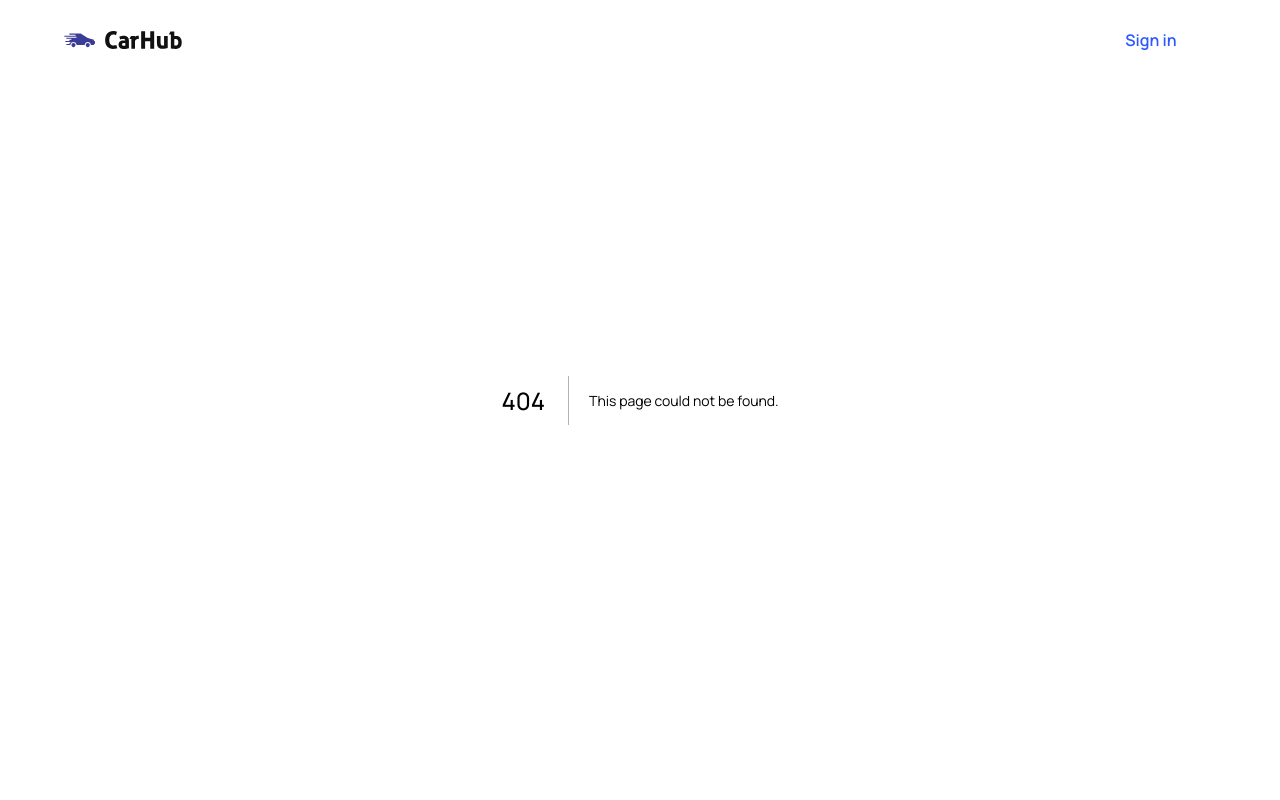
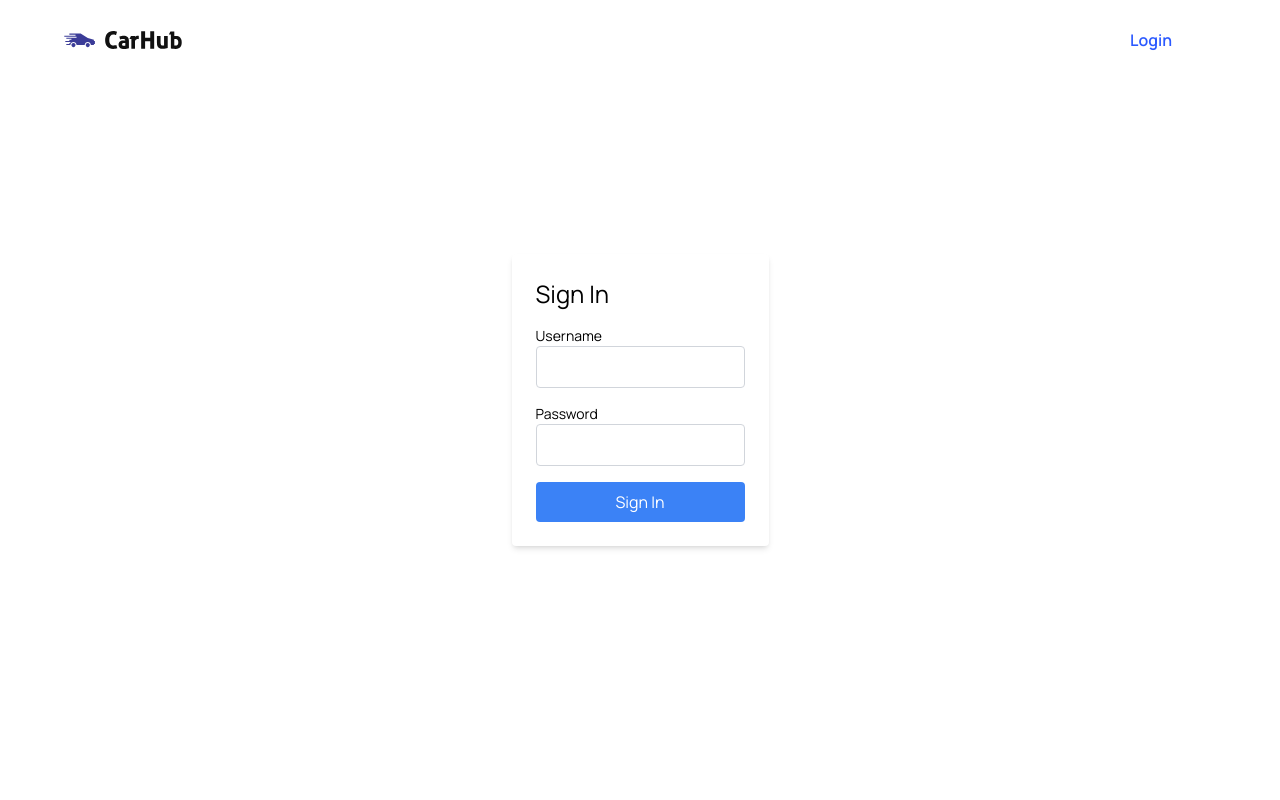
Before and after one commit to HarshSaini3878/flexible-app, a Next.js app: page /auth/signin in a window 1280 px wide. Before the commit this address had no page. Shown: the top 800 px of the page. Built offline with nearby package versions, Linux system fonts and the light colour scheme; no server answers.

Commit message:
not done

```diff
--- a/src/app/api/auth/[...nextauth]/route.ts
+++ b/src/app/api/auth/[...nextauth]/route.ts
@@ -1,7 +1,8 @@
-import NextAuth from "next-auth";
+import NextAuth, { NextAuthOptions } from "next-auth";
 import CredentialsProvider from "next-auth/providers/credentials";
+ // Use bcrypt for password hashing
 
-const handler = NextAuth({
+const authOptions: NextAuthOptions = {
   providers: [
     CredentialsProvider({
       name: "Credentials",
@@ -10,18 +11,22 @@ const handler = NextAuth({
         password: { label: "Password", type: "password" },
       },
       async authorize(credentials) {
+        if (!credentials) {
+          throw new Error("Credentials not provided");
+        }
+
         const { name, password } = credentials;
 
-        // Static data for testing
+        // Static data for testing (replace this with DB query in production)
         const validUser = {
           id: "1",
           name: "harkirat",
           email: "harkirat@gmail.com",
-          password: "test123", // Avoid hardcoding passwords in production!
+          password: "124", // Hashed password (test123)
         };
 
-        // Simple static validation
-        if (username === validUser.name && password === validUser.password) {
+        // Simple static validation (replace with DB user lookup)
+        if (name === validUser.name && password==validUser.password) {
           return {
             id: validUser.id,
             name: validUser.name,
@@ -35,7 +40,27 @@ const handler = NextAuth({
     }),
   ],
   secret: process.env.NEXTAUTH_SECRET,
-});
+  pages: {
+    signIn: "/auth/signin", // You can customize the signin page if needed
+  },
+  callbacks: {
+    async session({ session, token }) {
+      // You can add custom session properties here
+      session.user.id = token.id;
+      return session;
+    },
+    async jwt({ token, user }) {
+      // Save user data to the token when they log in
+      if (user) {
+        token.id = user.id;
+      }
+      return token;
+    },
+  },
+};
+
+// Export handlers for app router
+const handler = NextAuth(authOptions);
 
 export const GET = handler;
 export const POST = handler;
--- /dev/null
+++ b/src/app/auth/signin/page.tsx
@@ -0,0 +1,68 @@
+"use client"; // Ensure this component is client-side to use React hooks
+
+import { signIn } from "next-auth/react";
+import { useState } from "react";
+import { useRouter } from "next/navigation";
+
+const SignInPage = () => {
+  const [username, setUsername] = useState("");
+  const [password, setPassword] = useState("");
+  const [error, setError] = useState("");
+  const router = useRouter();
+
+  const handleSubmit = async (e: React.FormEvent) => {
+    e.preventDefault();
+
+    const result = await signIn("credentials", {
+      redirect: false, // Don't redirect automatically
+      username,
+      password,
+    });
+
+    if (result?.error) {
+      setError("Invalid username or password");
+    } else {
+      // If successful, redirect to home or another page
+      router.push("/"); // Redirect to home page
+    }
+  };
+
+  return (
+    <div className="flex justify-center items-center h-screen">
+      <form onSubmit={handleSubmit} className="bg-white p-6 rounded shadow-md">
+        <h2 className="text-2xl mb-4">Sign In</h2>
+        <div className="mb-4">
+          <label htmlFor="username" className="block text-sm">Username</label>
+          <input
+            type="text"
+            id="username"
+            value={username}
+            onChange={(e) => setUsername(e.target.value)}
+            className="w-full p-2 border border-gray-300 rounded"
+            required
+          />
+        </div>
+        <div className="mb-4">
+          <label htmlFor="password" className="block text-sm">Password</label>
+          <input
+            type="password"
+            id="password"
+            value={password}
+            onChange={(e) => setPassword(e.target.value)}
+            className="w-full p-2 border border-gray-300 rounded"
+            required
+          />
+        </div>
+        {error && <p className="text-red-500 text-sm">{error}</p>}
+        <button
+          type="submit"
+          className="w-full bg-blue-500 text-white py-2 rounded hover:bg-blue-600"
+        >
+          Sign In
+        </button>
+      </form>
+    </div>
+  );
+};
+
+export default SignInPage;
--- a/src/app/layout.tsx
+++ b/src/app/layout.tsx
@@ -1,21 +1,24 @@
-import NavBar from "@/components/Navbar";
+"use client"
+import NavBar from "../components/NavBar";
 import "./globals.css";
 import Footer from "@/components/Footer";
+import { SessionProvider } from "next-auth/react";
 
-
-
-export const metadata = {
-  title: "Car Hub",
-  description: "Discover world's best car showcase application",
-};
+// export const metadata = {
+//   title: "Car Hub",
+//   description: "Discover world's best car showcase application",
+// };
 
 export default function RootLayout({ children }: { children: React.ReactNode }) {
   return (
-    <html lang='en'>
-      <body className='relative scroll-container '>
-        <NavBar />
-        {children}
-        <Footer />
+    <html lang="en">
+      <body className="relative scroll-container">
+        {/* Wrap the entire application with SessionProvider */}
+        <SessionProvider>
+          <NavBar />
+          {children}
+          <Footer />
+        </SessionProvider>
       </body>
     </html>
   );
--- a/src/app/page.tsx
+++ b/src/app/page.tsx
@@ -1,3 +1,4 @@
+
 import { fetchCars } from "../utils/index";
 import { HomeProps } from "../types/index";
 import { fuels, yearsOfProduction } from "../constants/index";
@@ -5,6 +6,7 @@ import { CarCard, CustomFilter, Hero, SearchBar, ShowMore } from "@/components";
 
 
 export default async function Home({ searchParams }: HomeProps) {
+
   const allCars = await fetchCars({
     manufacturer: searchParams.manufacturer || "",
     year: searchParams.year || 2022,
--- a/src/components/NavBar.tsx
+++ b/src/components/NavBar.tsx
@@ -1,28 +1,55 @@
+"use client"; // Ensure this component is client-side to use React hooks
+
 import Link from "next/link";
 import Image from "next/image";
-
+import { useSession, signOut } from "next-auth/react"; // Import necessary functions
+import { useRouter } from "next/navigation"; // Import useRouter for redirection
 import CustomButton from "./CustomButton";
 
-const NavBar = () => (
-  <header className='w-full  absolute z-10'>
-    <nav className='max-w-[1440px] mx-auto flex justify-between items-center sm:px-16 px-6 py-4 bg-transparent'>
-      <Link href='/' className='flex justify-center items-center'>
+const NavBar = () => {
+  const { data: session } = useSession(); // Get session data using useSession hook
+  const router = useRouter(); // Initialize the useRouter hook
+
+  const handleSignIn = () => {
+    router.push("/auth/signin"); // Redirect to the sign-in page
+  };
+
+  return (
+    <header className="w-full absolute z-10">
+      <nav className="max-w-[1440px] mx-auto flex justify-between items-center sm:px-16 px-6 py-4 bg-transparent">
+        <Link href="/" className="flex justify-center items-center">
           <Image
-          src='/logo.svg'
-          alt='logo'
+            src="/logo.svg"
+            alt="logo"
             width={118}
             height={18}
-          className='object-contain'
+            className="object-contain"
           />
         </Link>
 
+        <div>
+          {session ? (
+            <div className="flex items-center space-x-4">
+              <p className="text-sm text-gray-700">Welcome, {session.user?.name || "User"}!</p>
+              <button
+                onClick={() => signOut()}
+                className="bg-red-500 text-white px-4 py-2 rounded hover:bg-red-600"
+              >
+                Logout
+              </button>
+            </div>
+          ) : (
             <CustomButton
-        title='Sign in'
-        btnType='button'
-        containerStyles='text-primary-blue rounded-full bg-white min-w-[130px]'
+              title="Login"
+              btnType="button"
+              containerStyles="text-primary-blue rounded-full bg-white min-w-[130px]"
+              handleClick={handleSignIn} // Trigger redirect when the button is clicked
             />
+          )}
+        </div>
       </nav>
     </header>
   );
+};
 
 export default NavBar;
```
Lines whose indentation alone changed are shown as unchanged.
